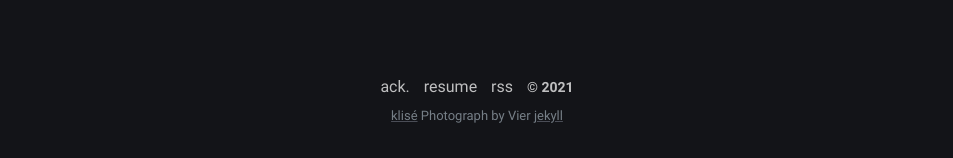
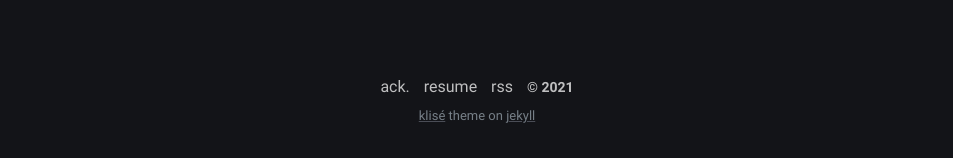
Before and after one commit to X-Vier/super-turmeric-17d7d, a Jekyll site: the page built from index.md, in a window 1280 px wide. Shown: the part 795-953 px from the top of the page, without its empty margins (163-1116 px from the left). Built offline with Jekyll 4.4.1, drawn with Linux system fonts in a browser that asks for light colours.

Commit message:
footer.html: changed

```diff
--- a/_includes/footer.html
+++ b/_includes/footer.html
@@ -11,7 +11,7 @@
       rel="noreferrer noopener"
       >klisé</a
     >
-    Photograph by Vier
+    theme on
     <a href="https://jekyllrb.com" target="_blank" rel="noreferrer noopener"
       >jekyll</a
     >
```
